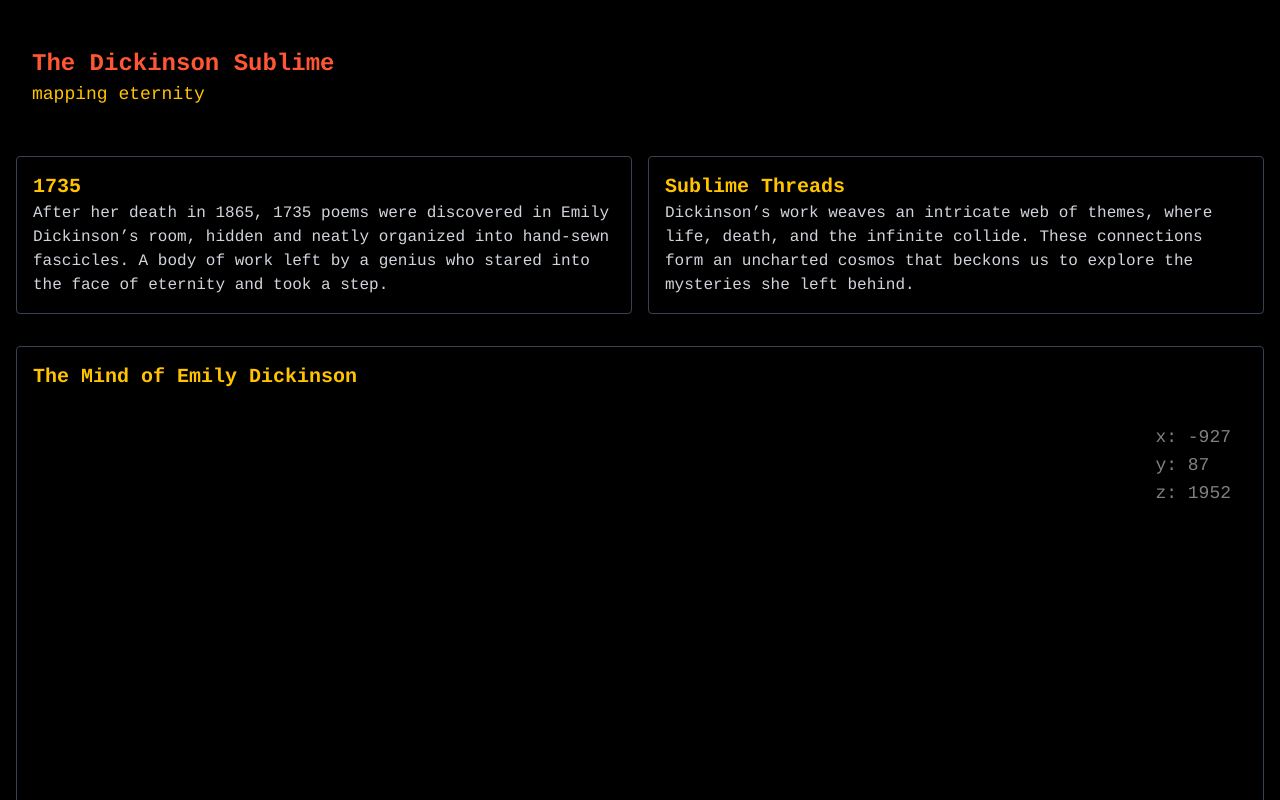
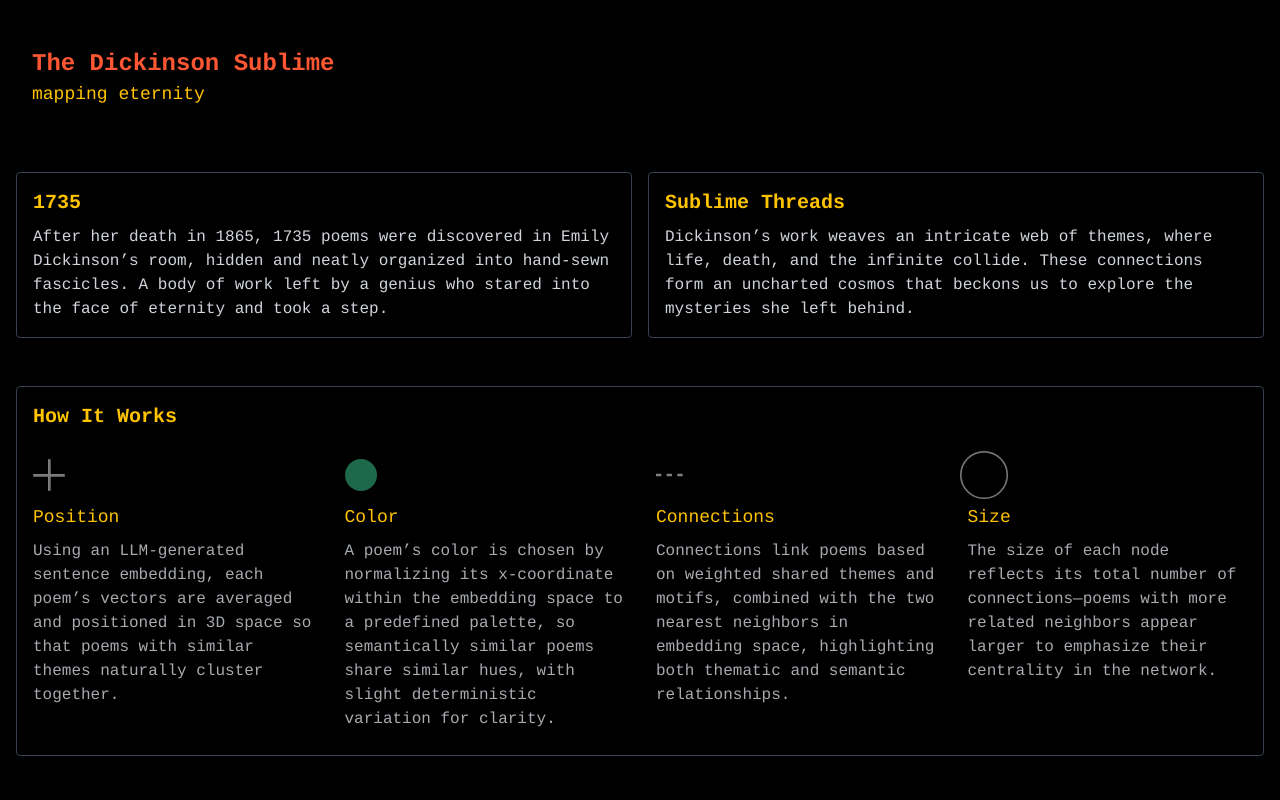
Before and after one commit to colewendling/emily-dickinson-sublime, a Next.js app: page / in a window 1280 px wide. Shown: the top 800 px of the page. Built offline with nearby package versions, Linux system fonts and the light colour scheme; no server answers.

Commit message:
add how it's working section - adjust spacing

```diff
--- a/app/page.tsx
+++ b/app/page.tsx
@@ -1,12 +1,14 @@
 // app/page.tsx
+'use client';
 
+import Footer from './components/Footer';
 import PoemTable from './components/PoemTable';
 import PoemGraph from './components/PoemGraph';
 import GenerateButton from './components/GenerateButton';
 
 export default function Home() {
   return (
-    <div className="grid gap-8">
+    <div className="grid gap-12">
       {/* Section: Title and Subtitle */}
       <section className="p-4">
         <h1 className="text-2xl font-bold text-header">
@@ -17,7 +19,7 @@
       {/* Sections 1 and 2: Responsive row/column */}
       <div className="grid grid-cols-1 lg:grid-cols-2 gap-4">
         <section className="p-4 border border-gray-700 rounded">
-          <h3 className="text-xl font-semibold text-subheader">1735</h3>
+          <h3 className="text-xl font-semibold mb-2 text-subheader">1735</h3>
           <p className="text-gray-300">
             After her death in 1865, 1735 poems were discovered in Emily
             Dickinson’s room, hidden and neatly organized into hand-sewn
@@ -26,7 +28,7 @@
           </p>
         </section>
         <section className="p-4 border border-gray-700 rounded">
-          <h3 className="text-xl font-semibold text-subheader">
+          <h3 className="text-xl font-semibold mb-2 text-subheader">
             Sublime Threads
           </h3>
           <p className="text-gray-300">
@@ -36,6 +38,50 @@
           </p>
         </section>
       </div>
+
+      {/* How It Works Section */}
+      <section className="p-4 border border-gray-700 rounded">
+        <h3 className="text-xl font-semibold mb-4 text-subheader">How It Works</h3>
+        <div className="grid grid-cols-2 lg:grid-cols-4 gap-8">
+          {/* Position Icon */}
+          <div className="flex flex-col items-start">
+            <svg className="w-8 h-8 my-3 opacity-50" viewBox="0 0 24 24" fill="none" stroke="currentColor">
+              <line className="animate-horizontal" x1="0" y1="12" x2="24" y2="12" strokeWidth="2"/>
+              <line className="animate-vertical" x1="12" y1="0" x2="12" y2="24" strokeWidth="2"/>
+            </svg>
+            <h4 className="text-lg font-medium text-subheader">Position</h4>
+            <p className="text-gray-300 text-base opacity-80 max-w-prose py-2">
+              Using an LLM-generated sentence embedding, each poem’s vectors are averaged and positioned in 3D space so that poems with similar themes naturally cluster together.
+            </p>
+          </div>
+          {/* Color Icon */}
+          <div className="flex flex-col items-start">
+            <div className="w-8 h-8 rounded-full my-3 opacity-50 animate-color"></div>
+            <h4 className="text-lg font-medium text-subheader">Color</h4>
+            <p className="text-gray-300 text-base opacity-80 max-w-prose py-2">
+              A poem’s color is chosen by normalizing its x-coordinate within the embedding space to a predefined palette, so semantically similar poems share similar hues, with slight deterministic variation for clarity.
+            </p>
+          </div>
+          {/* Connections Icon */}
+          <div className="flex flex-col items-start">
+            <svg className="w-8 h-8 my-3 opacity-50 animate-connections" viewBox="0 0 24 4" fill="none" stroke="currentColor" strokeDasharray="4">
+              <line x1="0" y1="2" x2="24" y2="2" strokeWidth="2"/>
+            </svg>
+            <h4 className="text-lg font-medium text-subheader">Connections</h4>
+            <p className="text-gray-300 text-base opacity-80 max-w-prose py-2">
+              Connections link poems based on weighted shared themes and motifs, combined with the two nearest neighbors in embedding space, highlighting both thematic and semantic relationships.
+            </p>
+          </div>
+          {/* Size Icon */}
+          <div className="flex flex-col items-start">
+            <div className="w-8 h-8 rounded-full my-3 opacity-50 animate-size border border-current"></div>
+            <h4 className="text-lg font-medium text-subheader">Size</h4>
+            <p className="text-gray-300 text-base opacity-80 max-w-prose py-2">
+              The size of each node reflects its total number of connections—poems with more related neighbors appear larger to emphasize their centrality in the network.
+            </p>
+          </div>
+        </div>
+      </section>
 
       {/* Dev Tools Section */}
       {/* <section className="p-4 border border-gray-700 rounded">
@@ -68,6 +114,49 @@
         </h3>
         <PoemTable />
       </section>
+      <Footer />
+      <style jsx>{`
+        @keyframes horizontalMove {
+          0%, 100% { transform: translateX(0); }
+          50%     { transform: translateX(3px); }
+        }
+        .animate-horizontal {
+          transform-origin: center;
+          animation: horizontalMove 3s infinite ease-in-out;
+        }
+        @keyframes verticalMove {
+          0%, 100% { transform: translateY(0); }
+          50%     { transform: translateY(3px); }
+        }
+        .animate-vertical {
+          transform-origin: center;
+          animation: verticalMove 3s infinite ease-in-out;
+        }
+        @keyframes colorAnim {
+          0% { background-color: #f87171; }
+          25% { background-color: #34d399; }
+          50% { background-color: #60a5fa; }
+          75% { background-color: #fbbf24; }
+          100% { background-color: #f87171; }
+        }
+        .animate-color {
+          animation: colorAnim 5s infinite;
+        }
+        @keyframes connectionsAnim {
+          0%, 100% { stroke-dashoffset: 0; }
+          50% { stroke-dashoffset: 8; }
+        }
+        .animate-connections {
+          animation: connectionsAnim 2s infinite ease-in-out;
+        }
+        @keyframes sizeAnim {
+          0%, 100% { transform: scale(1); }
+          50% { transform: scale(1.5); }
+        }
+        .animate-size {
+          animation: sizeAnim 4s infinite ease-in-out;
+        }
+      `}</style>
     </div>
   );
 }
```
